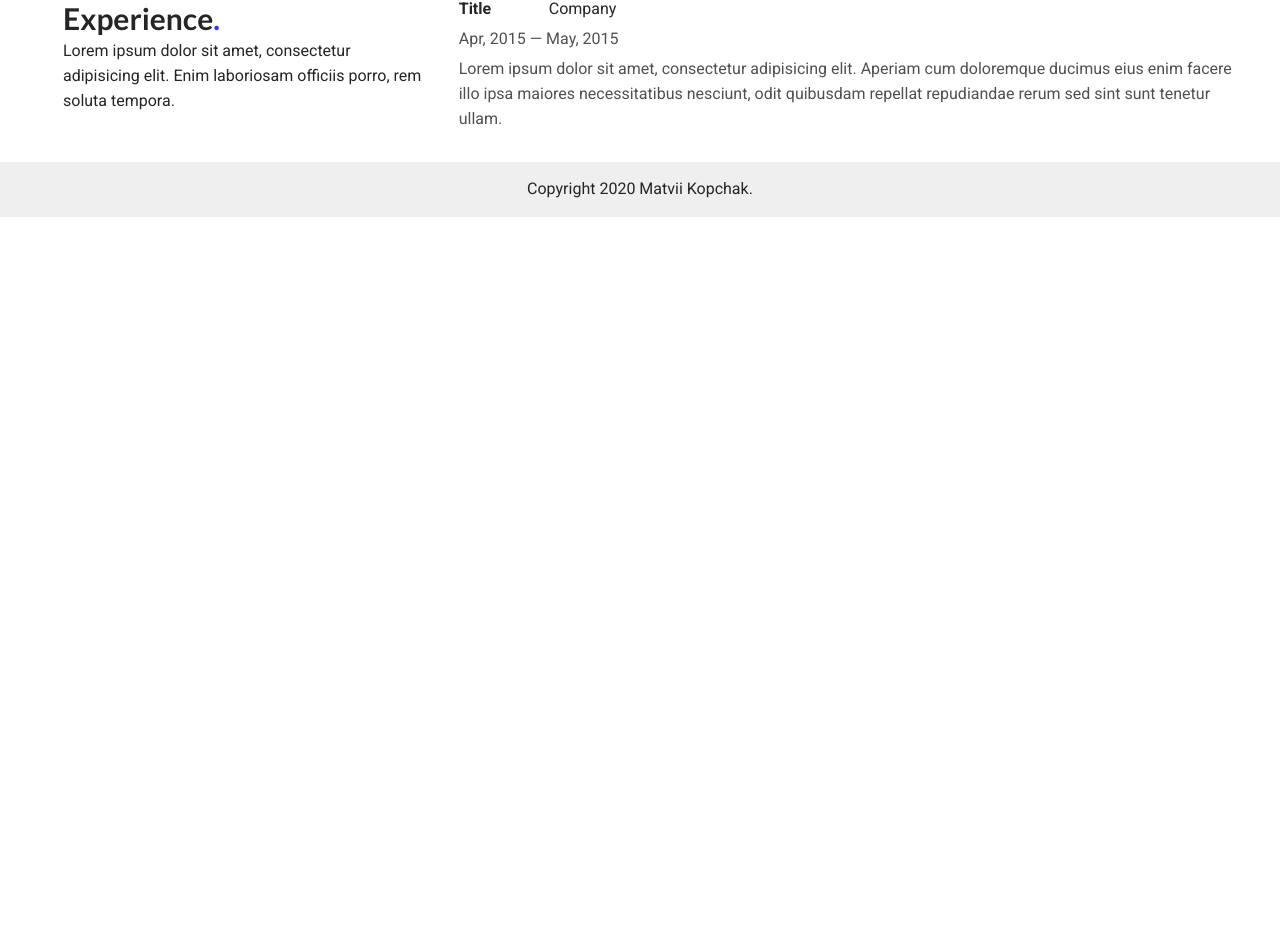
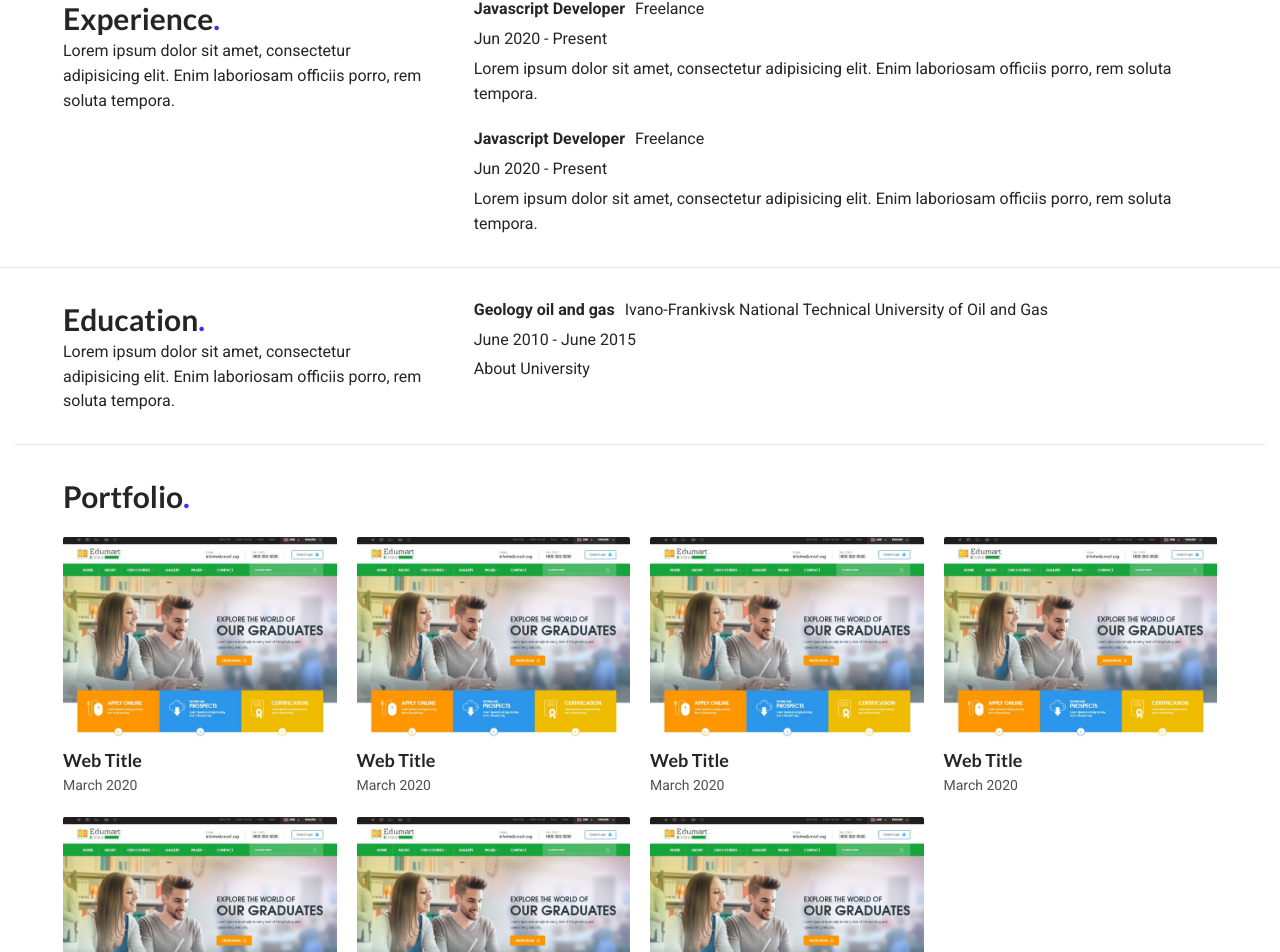
Before and after one commit to matviiko/cvRepos, a React (Create React App) app: page / in a window 1280 px wide. Shown: the part 913-1865 px from the top of the page. Before the commit the page ends 1130 px from the top, so only its background shows below. Built offline with nearby package versions, Linux system fonts and the light colour scheme.

Commit message:
add Education component

```diff
--- a/src/App.scss
+++ b/src/App.scss
@@ -9,7 +9,7 @@ body {
   color: #252525;
   line-height: 1.56;
   font-size: 16px;
- }
+}
 
 .footer {
   background: #efefef;
@@ -21,3 +21,8 @@ body {
     margin: 0;
   }
 }
+
+.m15 {
+  margin-right: 15px;
+  margin-left: 15px;
+}
--- a/src/App.tsx
+++ b/src/App.tsx
@@ -1,21 +1,25 @@
 import React from 'react';
 import './App.scss';
-import {Header} from "./components/Header/Header";
-import {Footer} from "./components/Footer/Footer";
-import {Hello} from "./components/Hello/Hello";
-import {Skills} from "./components/Skills/Skills";
-import {Experience} from "./components/Experience/Experience";
+import { Header } from './components/Header/Header';
+import { Footer } from './components/Footer/Footer';
+import { Hello } from './components/Hello/Hello';
+import { Skills } from './components/Skills/Skills';
+import { Experience } from './components/Experience/Experience';
+import { Education } from './components/Education/Education';
+import { Portfolio } from './components/Portfolio/Portfolio';
 
 const App: React.FC = () => {
   return (
-      <>
-          <Header />
-          <Hello/>
-          <Skills/>
-          <Experience />
-          <Footer/>
-      </>
+    <>
+      <Header />
+      <Hello />
+      <Skills />
+      <Experience />
+      <Education />
+      <Portfolio />
+      <Footer />
+    </>
   );
-}
+};
 
 export default App;
--- /dev/null
+++ b/src/components/Education/Education.tsx
@@ -0,0 +1,24 @@
+import React from 'react';
+import { ExperienceItem } from '../Experience/ExperienceItem';
+
+export const Education: React.FC = () => {
+  return (
+    <div className="container experience">
+      <div className="col-left">
+        <h2 className="box-title">Education</h2>
+        <p>
+          Lorem ipsum dolor sit amet, consectetur adipisicing elit. Enim
+          laboriosam officiis porro, rem soluta tempora.
+        </p>
+      </div>
+      <div className="col-left">
+        <ExperienceItem
+          title="Geology oil and gas"
+          company="Ivano-Frankivsk National Technical University of Oil and Gas"
+          date="June 2010 - June 2015"
+          text="About University"
+        />
+      </div>
+    </div>
+  );
+};
--- a/src/components/Experience/Experience.scss
+++ b/src/components/Experience/Experience.scss
@@ -8,7 +8,6 @@
   margin-bottom: 20px;
 
   p {
-    opacity: 0.8;
     margin-top: 0;
     margin-bottom: 0;
   }
@@ -18,13 +17,14 @@
   }
 }
 
-.item__title{
+.item__title {
   float: left;
   display: block;
 
   font-size: 16px;
   line-height: 1.55;
   font-weight: 700;
+  margin-right: 10px;
 
   & + span {
     display: block;
--- a/src/components/Experience/Experience.tsx
+++ b/src/components/Experience/Experience.tsx
@@ -1,18 +1,31 @@
-import React from "react";
-import "./Experience.scss"
+import React from 'react';
+import './Experience.scss';
+import {ExperienceItem} from './ExperienceItem';
 
 export const Experience: React.FC = () => {
-    return <div className="container experience">
-        <div className="col-left">
-            <h2 className="box-title">Experience</h2>
-            <p>Lorem ipsum dolor sit amet, consectetur adipisicing elit. Enim laboriosam officiis porro, rem soluta tempora.</p>
-        </div>
-        <div className="experience__item">
-            <span className="item__title">Title</span>
-            <span>Company</span>
-            <p className="item__date">Apr, 2015 — May, 2015</p>
-            <p>Lorem ipsum dolor sit amet, consectetur adipisicing elit. Aperiam cum doloremque ducimus eius enim facere illo ipsa maiores necessitatibus nesciunt, odit quibusdam repellat repudiandae rerum sed sint sunt tenetur ullam.</p>
-        </div>
+  return (
+    <div className="container experience">
+      <div className="col-left">
+        <h2 className="box-title">Experience</h2>
+        <p>
+          Lorem ipsum dolor sit amet, consectetur adipisicing elit. Enim
+          laboriosam officiis porro, rem soluta tempora.
+        </p>
+      </div>
+      <div className="col-left">
+        <ExperienceItem
+          date="Jun 2020 - Present"
+          text="Lorem ipsum dolor sit amet, consectetur adipisicing elit. Enim laboriosam officiis porro, rem soluta tempora."
+          company="Freelance"
+          title="Javascript Developer"
+        />
+        <ExperienceItem
+          date="Jun 2020 - Present"
+          text="Lorem ipsum dolor sit amet, consectetur adipisicing elit. Enim laboriosam officiis porro, rem soluta tempora."
+          company="Freelance"
+          title="Javascript Developer"
+        />
+      </div>
     </div>
-
-}
+  );
+};
--- /dev/null
+++ b/src/components/Experience/ExperienceItem.tsx
@@ -0,0 +1,13 @@
+import React from "react";
+import {Experience} from "../../shared/interfaces";
+
+export const ExperienceItem: React.FC<Experience> = experience => {
+    return (
+        <div className="experience__item">
+            <span className="item__title">{experience.title}</span>
+            <span>{experience.company}</span>
+            <p className="item__date">{experience.date}</p>
+            <p>{experience.text}</p>
+        </div>
+    )
+}
--- /dev/null
+++ b/src/components/Portfolio/Portfolio.scss
@@ -0,0 +1,31 @@
+.portfolio__container {
+  display: grid;
+  grid-template-columns: 1fr 1fr 1fr 1fr;
+  grid-gap: 20px;
+  margin-top: 20px;
+}
+
+.portfolio__box {
+  display: flex;
+  flex-direction: column;
+
+  img {
+    width: 100%;
+    height: auto;
+    margin-bottom: 10px;
+    overflow: hidden;
+    border-radius: 2px;
+  }
+
+  .portfolio__name {
+    font-weight: 700;
+    font-family: "Lato", sans-serif;
+    font-size: 18px;
+    line-height: 1.55;
+  }
+}
+
+.portfolio__date {
+  font-size: 14px;
+  color: rgba(37, 37, 37, 0.8);
+}
--- /dev/null
+++ b/src/components/Portfolio/Portfolio.tsx
@@ -0,0 +1,20 @@
+import React from 'react';
+import './Portfolio.scss';
+import { PortfolioItem } from './PortfolioItem';
+
+export const Portfolio: React.FC = () => {
+  return (
+    <div className="container m15">
+      <h2 className="box-title">Portfolio</h2>
+      <div className="portfolio__container">
+        <PortfolioItem />
+        <PortfolioItem />
+        <PortfolioItem />
+        <PortfolioItem />
+        <PortfolioItem />
+        <PortfolioItem />
+        <PortfolioItem />
+      </div>
+    </div>
+  );
+};
--- /dev/null
+++ b/src/components/Portfolio/PortfolioItem.tsx
@@ -0,0 +1,12 @@
+import React from 'react';
+import image from '../../image/website.jpg';
+
+export const PortfolioItem: React.FC = item => {
+  return (
+    <div className="portfolio__box">
+      <img src={image} alt={image}/>
+      <span className="portfolio__name">Web Title</span>
+      <span className="portfolio__date">March 2020</span>
+    </div>
+  );
+};
--- /dev/null
+++ b/src/shared/interfaces.ts
@@ -0,0 +1,6 @@
+export interface Experience {
+    title: string;
+    company: string;
+    date: string;
+    text: string
+}
```
Also changed, not shown: src/components/Hello/Hello.tsx (+40 -17 lines), src/image/website.jpg (added), 1 other file (tests, documents, lock files or other folders).
